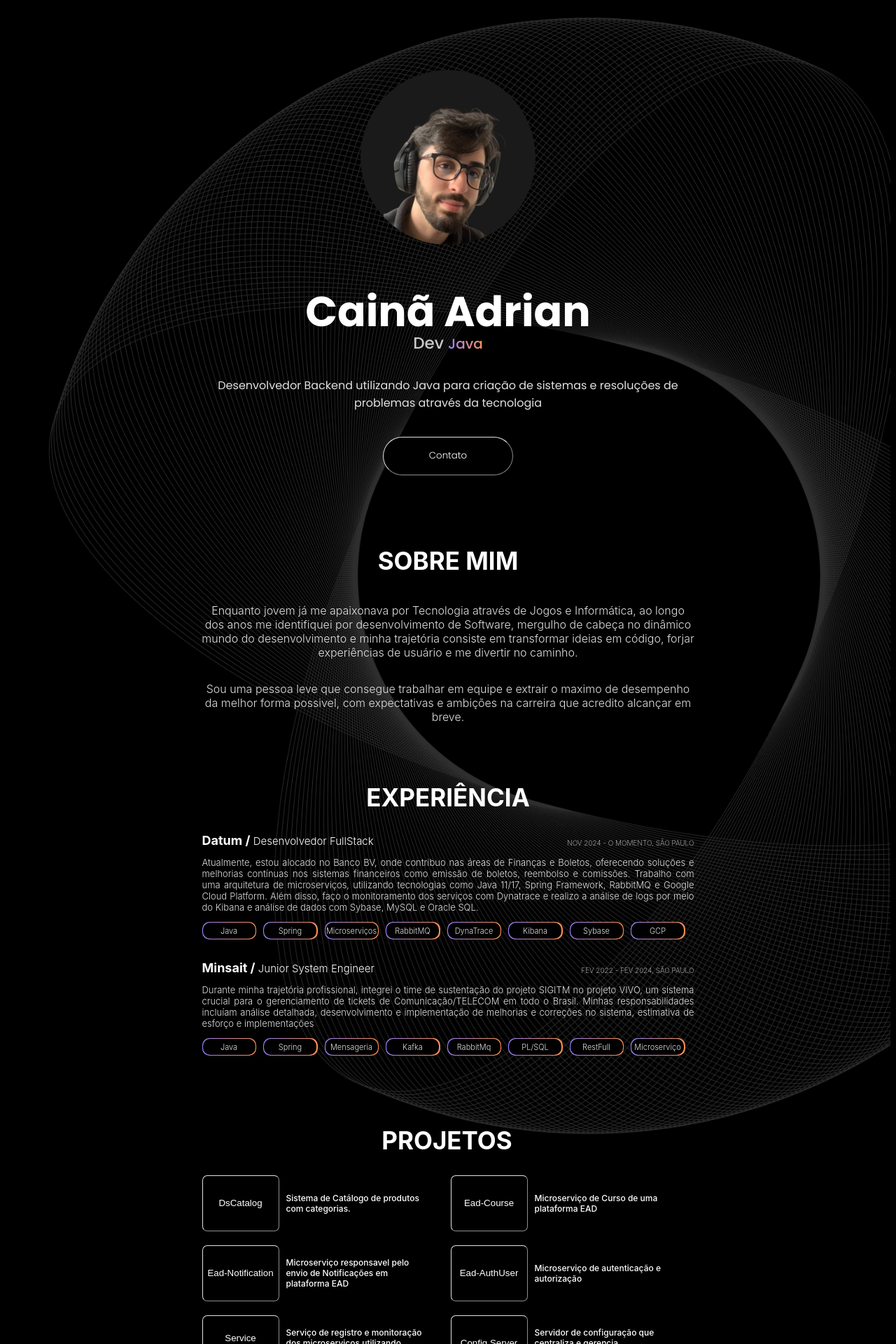
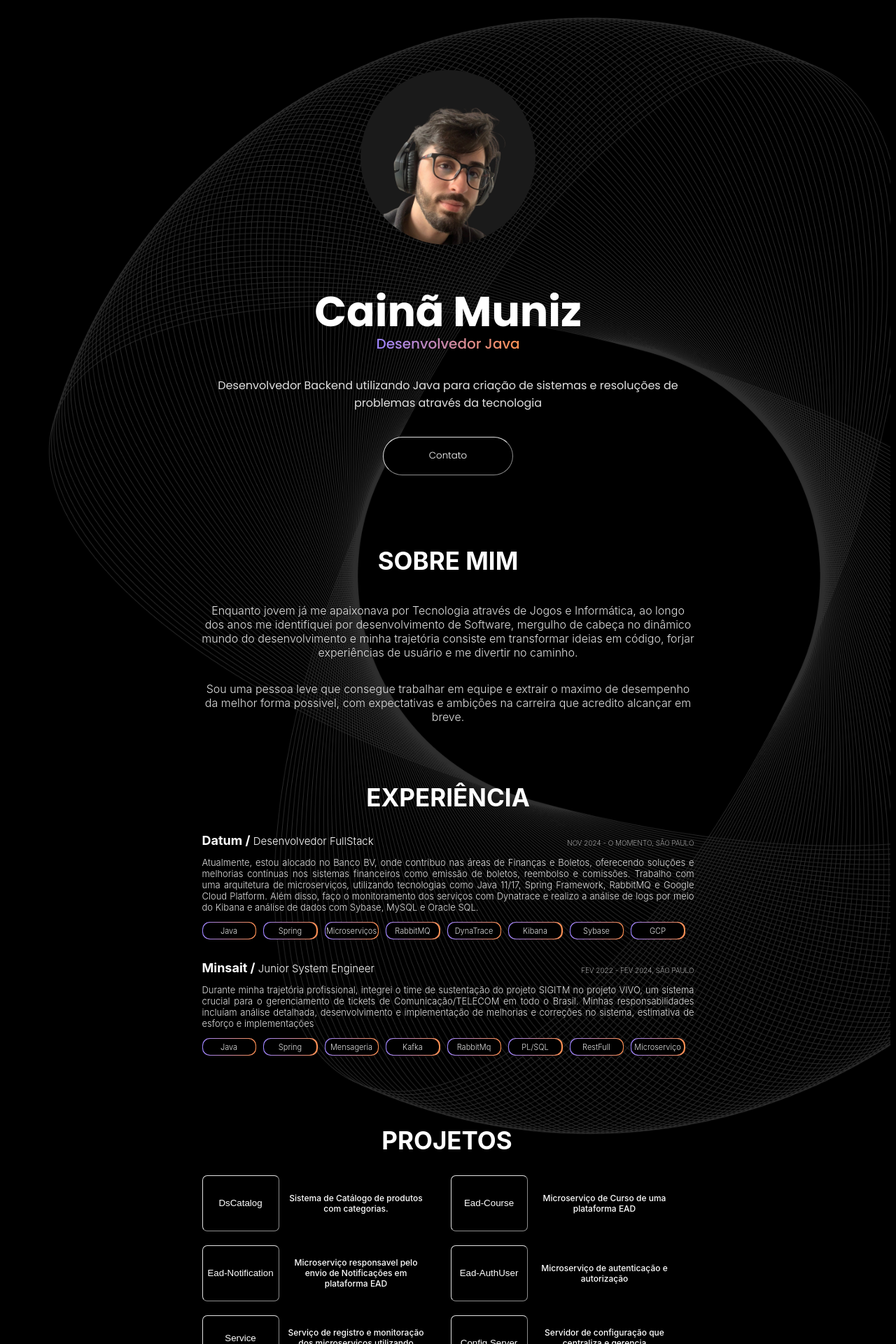
Before and after one commit to adrianmuniz/Portifolio-Dev, an Angular app: page / in a window 1280 px wide. Shown: the part 80-2000 px from the top of the page at 70% size. Built offline with nearby package versions, Linux system fonts and the light colour scheme.

Commit message:
Atualizando Cargo e ajustando nome

```diff
--- a/src/app/components/content/content.component.css
+++ b/src/app/components/content/content.component.css
@@ -27,7 +27,7 @@
   font-size: 23px;
 }
 
-.full {
+.gradiente {
   font-family: "Poppins", sans-serif;
   font-weight: 500;
   font-style: normal;
@@ -206,8 +206,10 @@
 
 .projects {
   width: 700px;
-  height: 286px;
+  height: 400px;
   margin-top: 100px;
+  align-items: center;
+  justify-content: center;
 }
 
 .projTitle {
@@ -233,6 +235,7 @@
   position: relative;
   padding: 20px;
   height: 50px;
+  text-align: center;
 }
 
 .project-button {
--- a/src/app/components/content/content.component.html
+++ b/src/app/components/content/content.component.html
@@ -4,10 +4,10 @@
 
 <div class="content">
   <div class="name">
-    <h1>Cainã Adrian</h1>
+    <h1>Cainã Muniz</h1>
   </div>
   <div class="role">
-    <p>Dev <span class="full">Java</span></p>
+    <p><span class="gradiente">Desenvolvedor Java</span></p>
   </div>
 
   <div class="presentation">
```
